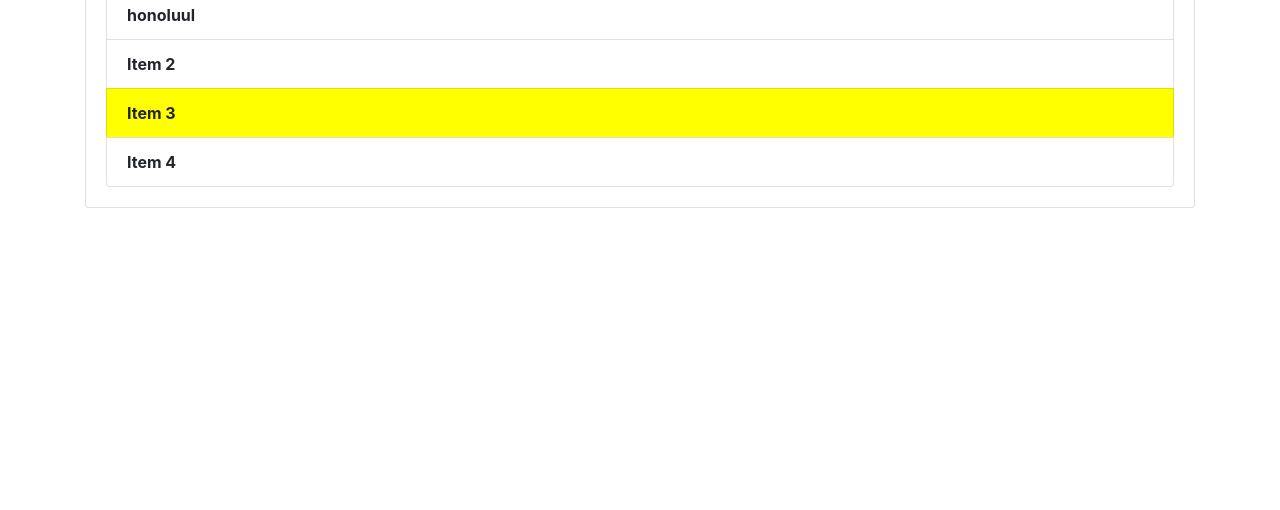
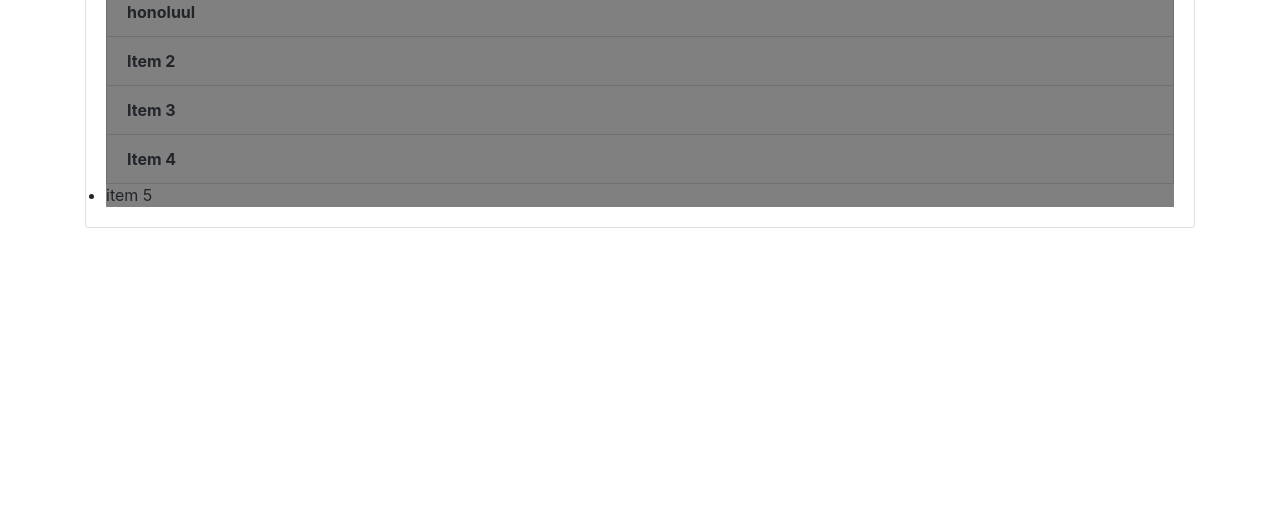
Before and after one commit to Abhisekh26/learning-dom, a plain HTML site: page index.html in a window 1280 px wide. Shown: the part 290-800 px from the top of the page. Drawn offline with nearby package versions, Linux system fonts and the light colour scheme.

Commit message:
getelements bytag

```diff
--- a/index.html
+++ b/index.html
@@ -26,10 +26,12 @@
       <li class="list-group-item">Item 2</li>
       <li class="list-group-item">Item 3</li>
       <li class="list-group-item">Item 4</li>
+      <li> item 5</li>
     </ul>
    </div>
   </div>
-  <script src="random.js"></script>
+  <!-- <script src="random.js"></script> -->
   <script src="random1.js"></script>
+  <script src="random2.js"></script>
 </body>
 </html>
--- /dev/null
+++ b/random2.js
@@ -0,0 +1,4 @@
+var x=document.getElementsByTagName('li')
+for(let i=0;i<x.length;i++){
+    x[i].style.backgroundColor="grey"
+}
```
